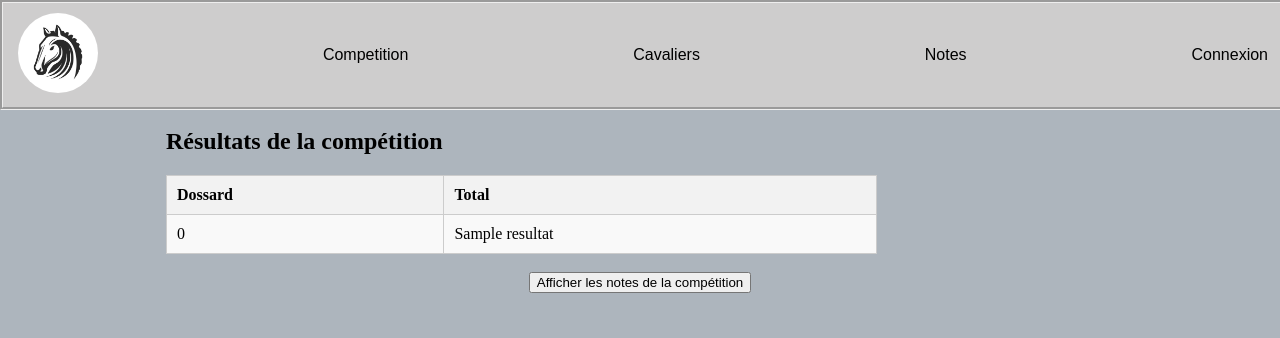
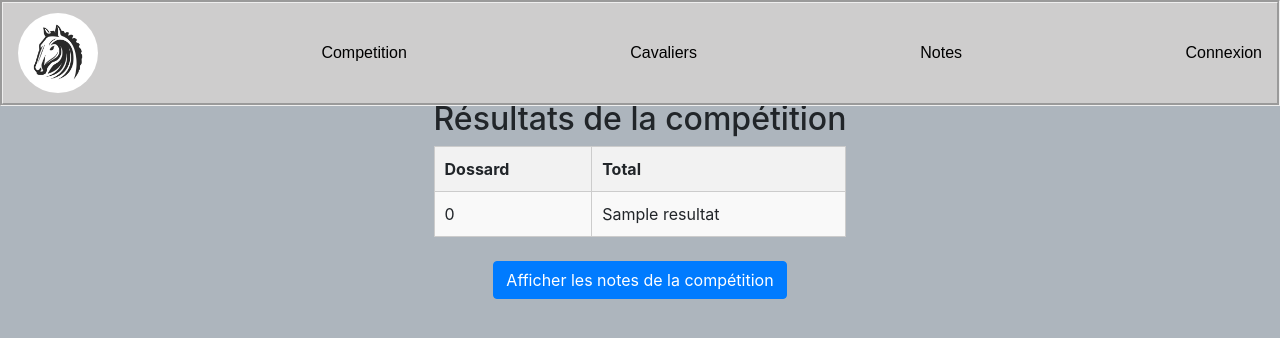
Before and after one commit to wartaek/Projet-Transverse-Equitrec, a Symfony app: template templates/notesTotal.html.twig in a window 1280 px wide. Shown: the top 338 px of the page. Run offline with Twig, Linux system fonts and the light colour scheme; the template is opened without the code that fills it: most values are stand-ins (such as "Sample title", 1, 10 or a date in 2020); some libraries are stand-ins or nearby versions.

Commit message:
final push

```diff
--- a/templates/notesTotal.html.twig
+++ b/templates/notesTotal.html.twig
@@ -1,6 +1,8 @@
 {% extends 'base.html.twig' %}
 
 {% block stylesheets %}
+	<link rel="stylesheet" href="https://cdn.jsdelivr.net/npm/bootstrap@4.3.1/dist/css/bootstrap.min.css" integrity="sha384-ggOyR0iXCbMQv3Xipma34MD+dH/1fQ784/j6cY/iJTQUOhcWr7x9JvoRxT2MZw1T" crossorigin="anonymous">
+	{{ parent() }}
 	<style>
 		main {
 			display: flex;
@@ -8,14 +10,9 @@
 			align-items: center;
 		}
 
-		.col-md-1 {
-			width: 75%;
-			margin: 0 auto;
-		}
-
 		table {
 			border-collapse: collapse;
-			width: 75%;
+			width: 100%;
 			font-size: 16px;
 			border-radius: 2px;
 		}
@@ -35,35 +32,33 @@
 		tr:nth-child(even) {
 			background-color: #f9f9f9;
 		}
-		input[type=button], {
-		background-color: #04AA6D;
-		border: none;
-		border-radius: 4px;
-		color: white;
-		padding: 16px 32px;
-		text-decoration: none;
-		margin: 4px 2px;
-		cursor: pointer;
-		}
-	</style>    {{ parent() }}
+
+	</style>
 
 {% endblock %}
 
-{% block title %}Résultats{% endblock %}
+{% block title %}Résultats
+{% endblock %}
 
 {% block content %}
 	<main>
-		<div class="col-md-1">
+		<div >
 			<h2>Résultats de la compétition</h2>
 
 			<table>
-        <tr><th>Dossard</th><th>Total</th></tr>
+				<tr>
+					<th>Dossard</th>
+					<th>Total</th>
+				</tr>
 				{% for dossard, total in resultats %}
-            <tr><td>{{ dossard }}</td><td>{{ total }}</td></tr>
+					<tr>
+						<td>{{ dossard }}</td>
+						<td>{{ total }}</td>
+					</tr>
 				{% endfor %}
 			</table>
 			<br>
 		</div>
 	</main>
-    <center><input type="button" onclick="location.href='{{ path('app_note_obstacles') }}';" value="Afficher les notes de la compétition" class="btn btn-primary" /></center>
+	<center><input type="button" onclick="location.href='{{ path('app_note_obstacles') }}';" value="Afficher les notes de la compétition" class="btn btn-primary"/></center>
 {% endblock %}
```
Also changed, not shown: templates/notesObstacle.html.twig (+3 -7 lines). Lines whose indentation alone changed are shown as unchanged.
